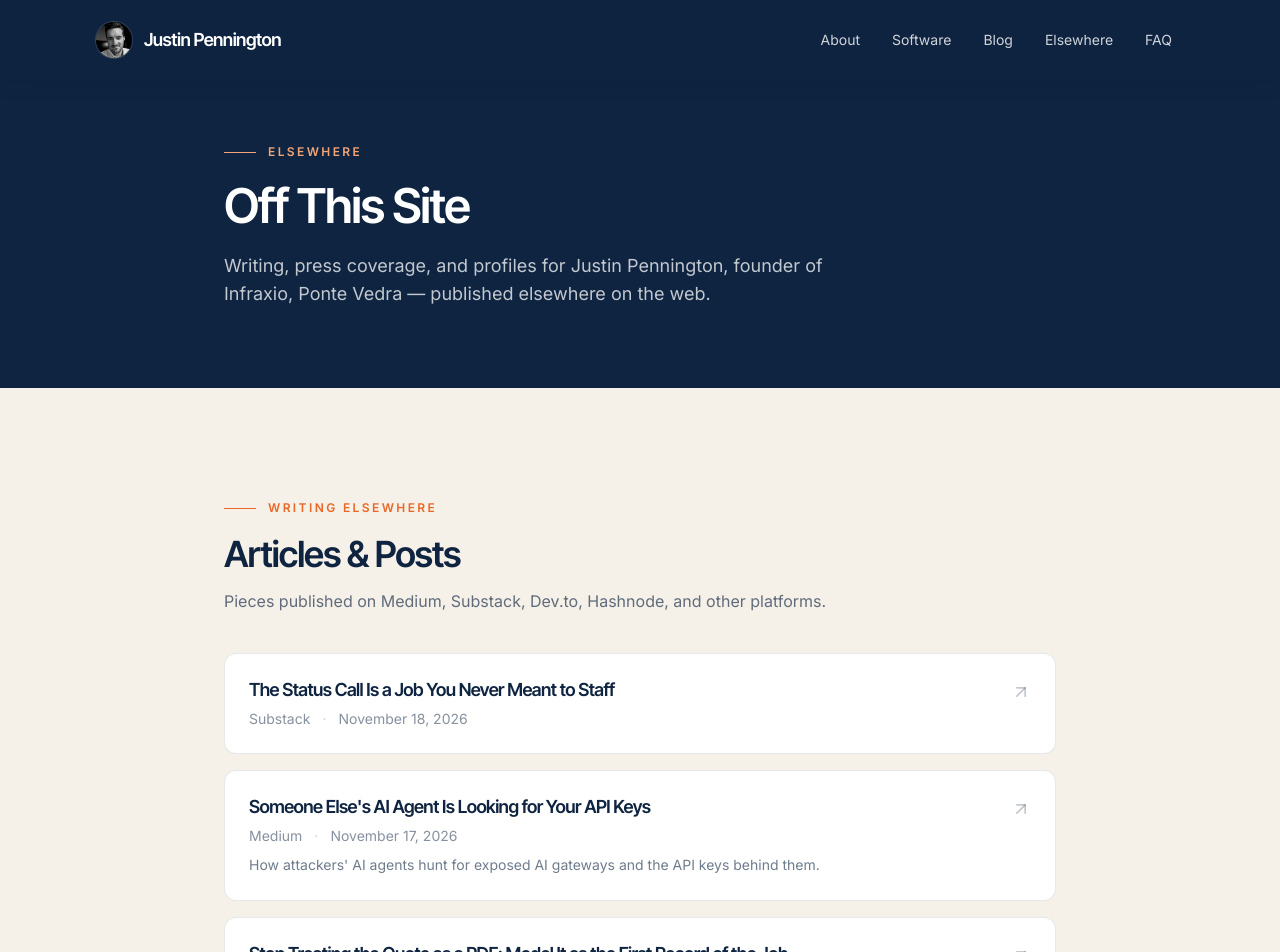
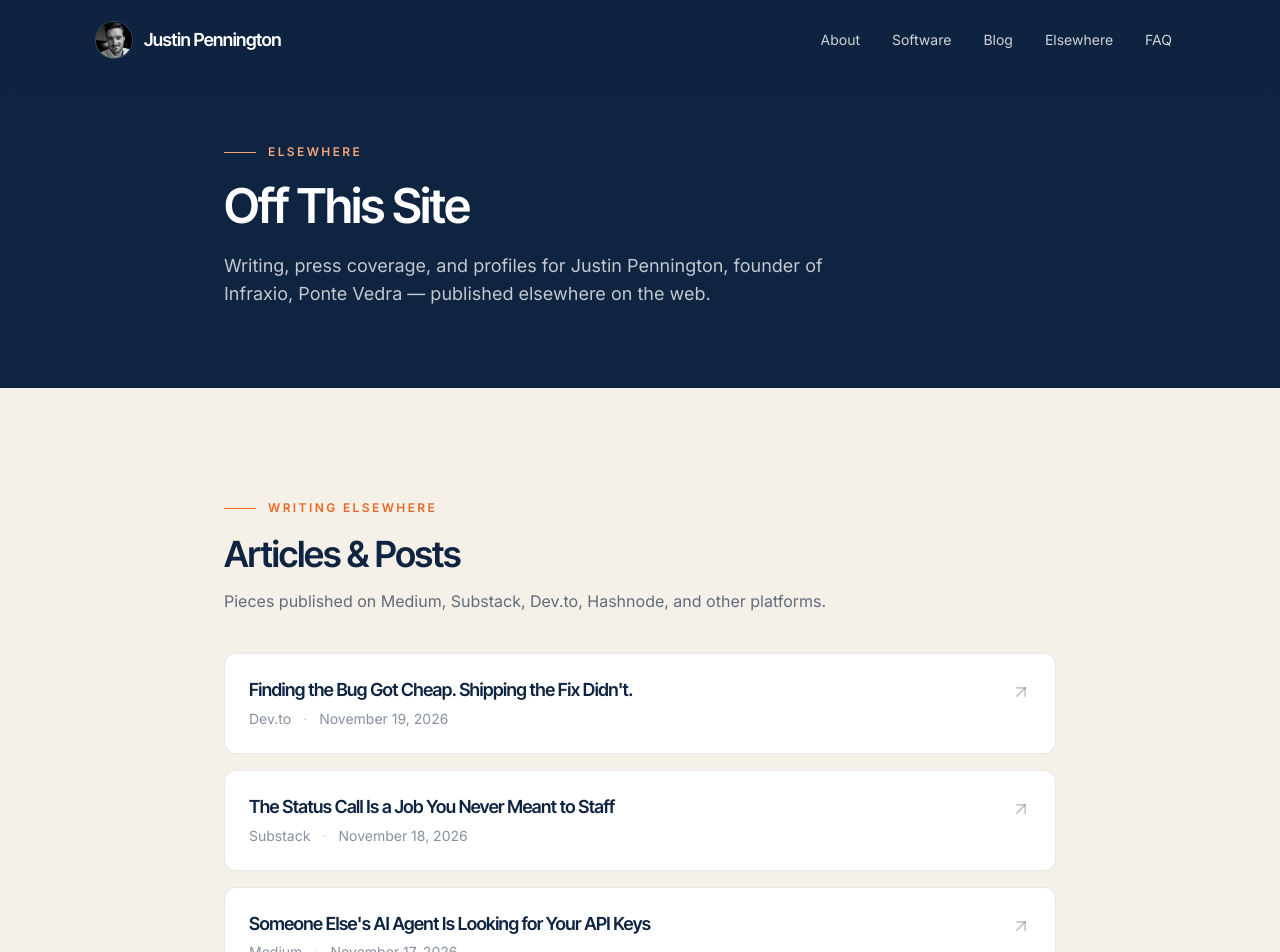
Before and after one commit to justinpennington/penningtonj.com, a Next.js app: page /elsewhere in a window 1280 px wide. Shown: the top 952 px of the page. Built offline with nearby package versions, Linux system fonts and the light colour scheme.

Commit message:
Elsewhere: add Dev.to post on shipping the fix (2026-11-19)
Adds the 2026-11-19 Dev.to essay to the top of the writing-elsewhere list.

```diff
--- a/content/elsewhere-links.ts
+++ b/content/elsewhere-links.ts
@@ -14,6 +14,12 @@ export type ElsewhereLink = {
 };
 
 export const writingElsewhere: ElsewhereLink[] = [
+  {
+    title: "Finding the Bug Got Cheap. Shipping the Fix Didn't.",
+    url: "https://dev.to/justinpennington/finding-the-bug-got-cheap-shipping-the-fix-didnt-lbe",
+    outlet: "Dev.to",
+    date: "2026-11-19",
+  },
   {
     title: "The Status Call Is a Job You Never Meant to Staff",
     url: "https://justinpennington.substack.com/p/the-status-call-is-a-job-you-never",
```
